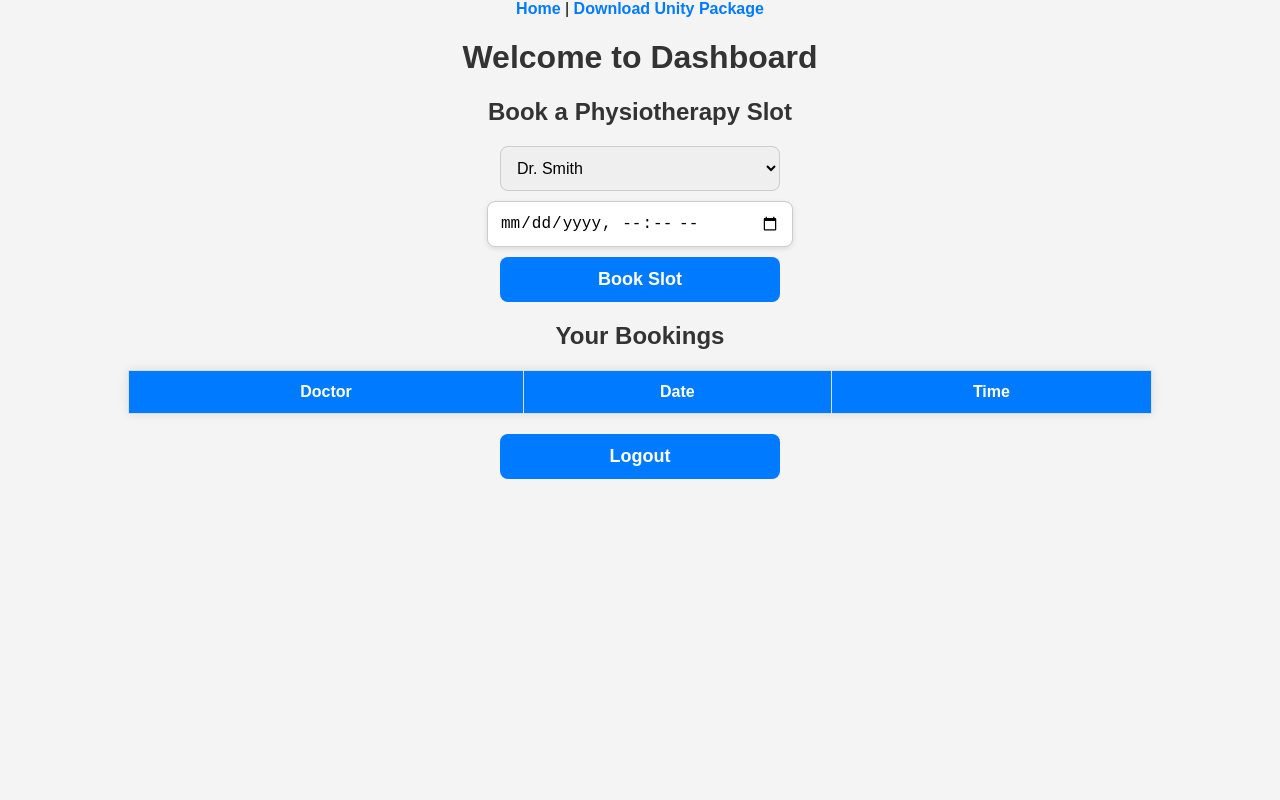
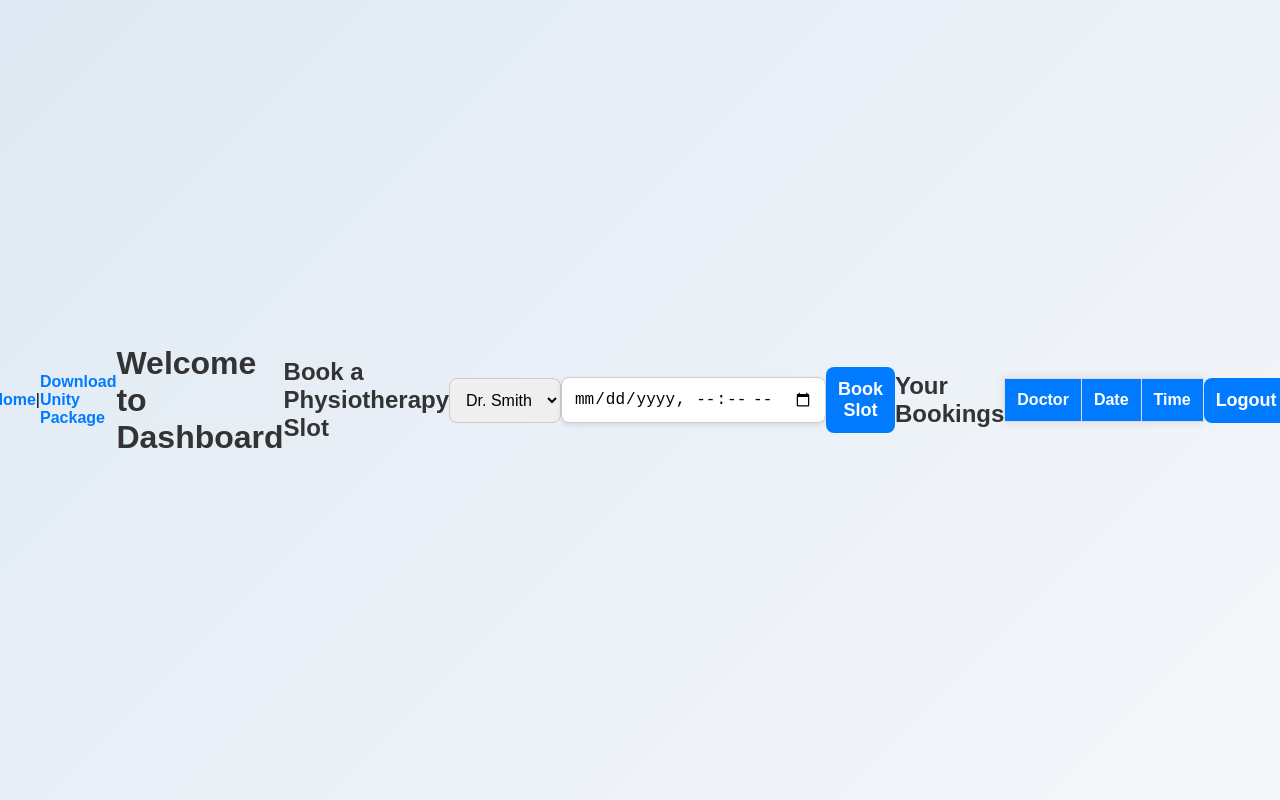
Before and after one commit to ShreeVishnu1/Confluence_3, a website: page dashboard.html in a window 1280 px wide. Drawn offline with Linux system fonts and the light colour scheme; no server answers.

Commit message:
Update style.css

```diff
--- a/style.css
+++ b/style.css
@@ -1,11 +1,13 @@
 /* General Styling */
-body {
-    font-family: Arial, sans-serif;
-    text-align: center;
-    background-color: #f4f4f4;
-    margin: 0;
-    padding: 0;
-}
+ body {
+            font-family: Arial, sans-serif;
+            background: linear-gradient(135deg, #dfe9f3, #f5f7fa);
+            display: flex;
+            justify-content: center;
+            align-items: center;
+            height: 100vh;
+            margin: 0;
+        }
 
 /* Headings */
 h1, h2 {
```
